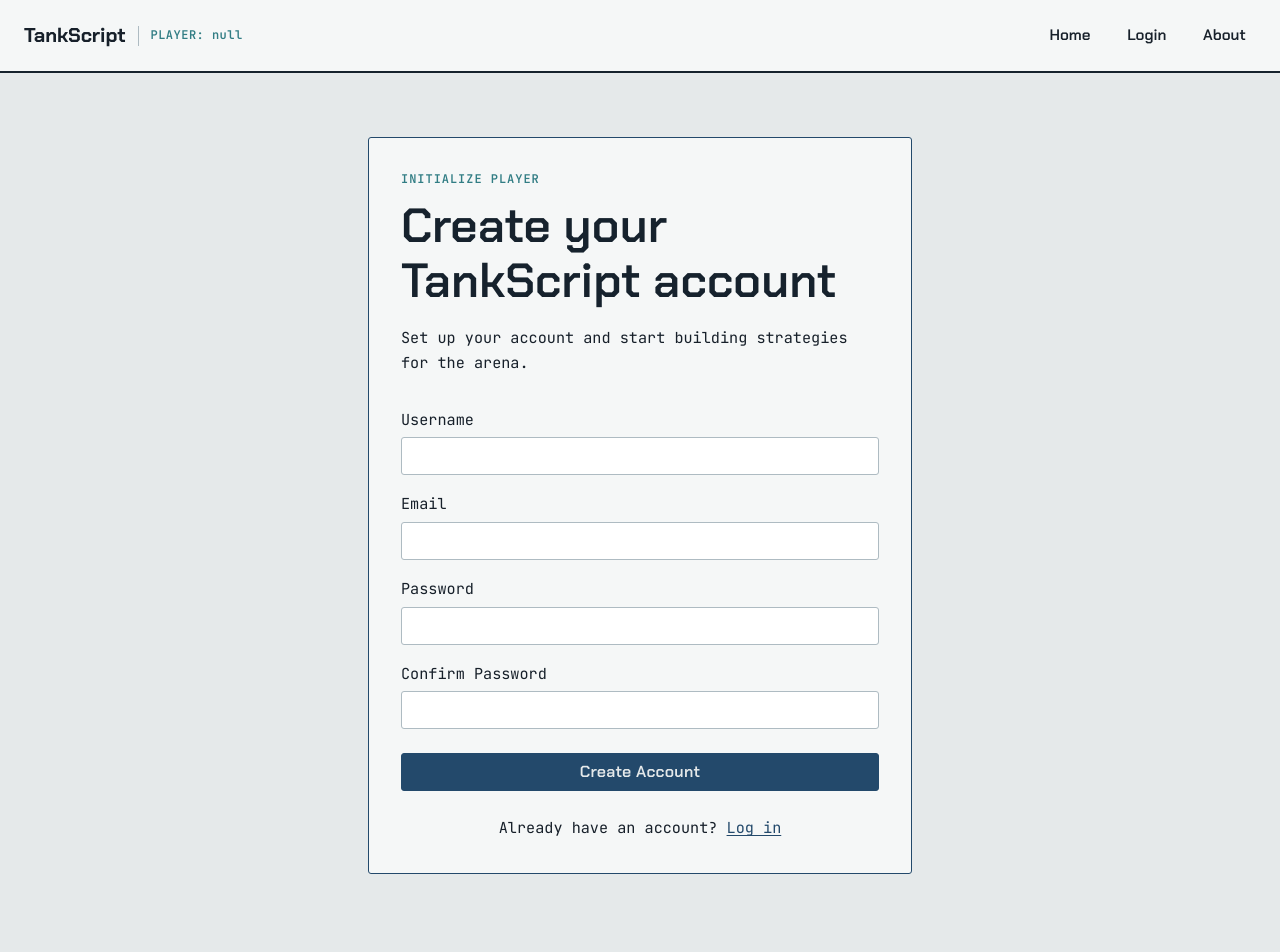
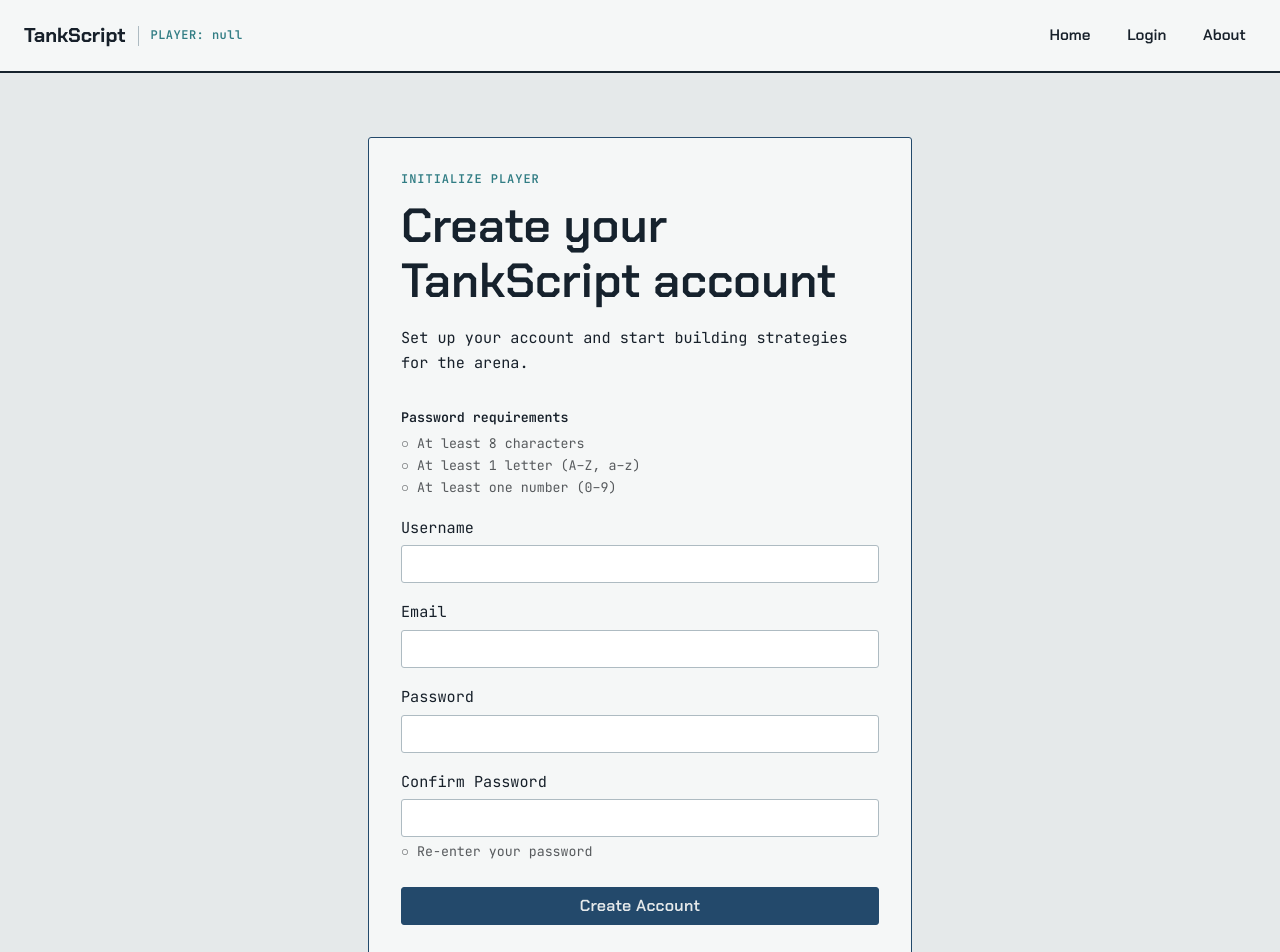
Before and after one commit to HaddenSmith/TankScript, a React (Vite) app: page /register in a window 1280 px wide. Shown: the top 952 px of the page. Built offline with nearby package versions, Linux system fonts and the light colour scheme; no server answers.

Commit message:
Add live password validation feedback to registration

```diff
--- a/frontend/src/register/register.jsx
+++ b/frontend/src/register/register.jsx
@@ -4,11 +4,40 @@ import { NavLink, useNavigate } from 'react-router-dom';
 import { ScrambleText } from '../components/ScrambleText';
 import { createAccount } from '../services/api';
 
+function checkPassword(password) {
+  return {
+    longEnough: password.length >= 8,
+    withinLimit: password.length <= 128,
+    hasLetter: /[A-Za-z]/.test(password),
+    hasNumber: /[0-9]/.test(password),
+  };
+}
+
 export function Register({ onUsernameChange }) {
   const [message, setMessage] = useState(null);
   const [isSubmitting, setIsSubmitting] = useState(false);
+  const [password, setPassword] = useState('');
+  const [confirmPassword, setConfirmPassword] = useState('');
   const isSubmittingRef = useRef(false);
   const navigate = useNavigate();
+
+  const { longEnough, hasLetter, hasNumber } = checkPassword(password);
+  const passwordRequirements = [
+    { text: 'At least 8 characters', met: longEnough },
+    { text: 'At least 1 letter (A–Z, a–z)', met: hasLetter },
+    { text: 'At least one number (0–9)', met: hasNumber },
+  ];
+
+  const passwordsMatch = password !== '' && password === confirmPassword;
+  let confirmationIcon = '○';
+  let confirmationText = 'Re-enter your password';
+  if (passwordsMatch) {
+    confirmationIcon = '✓';
+    confirmationText = 'Passwords match';
+  } else if (confirmPassword) {
+    confirmationIcon = '×';
+    confirmationText = 'Passwords do not match';
+  }
 
   function handleSubmit(e) {
     e.preventDefault();
@@ -45,17 +74,18 @@ export function Register({ onUsernameChange }) {
       return;
     }
 
-    if (password.length < 8) {
+    const { longEnough, withinLimit, hasLetter, hasNumber } = checkPassword(password);
+    if (!longEnough) {
       setMessage({ type: 'danger', text: 'Password must be at least 8 characters.' });
       return;
     }
 
-    if (password.length > 128) {
+    if (!withinLimit) {
       setMessage({ type: 'danger', text: 'Password must be no more than 128 characters.' });
       return;
     }
 
-    if (!/[A-Za-z]/.test(password) || !/[0-9]/.test(password)) {
+    if (!hasLetter || !hasNumber) {
       setMessage({ type: 'danger', text: 'Password must contain at least one letter and one number.' });
       return;
     }
@@ -106,6 +136,23 @@ export function Register({ onUsernameChange }) {
               {message.text}
             </div>
           )}
+          <div className="mb-3">
+            <p id="password-requirements-heading" className="small fw-semibold mb-1">Password requirements</p>
+            <ul
+              id="password-requirements"
+              className="form-text list-unstyled m-0"
+              role="list"
+              aria-labelledby="password-requirements-heading"
+              aria-live="polite"
+            >
+              {passwordRequirements.map(({ text, met }) => (
+                <li className="d-flex gap-2" key={text} aria-atomic="true">
+                  <span className={met ? 'text-success' : undefined} aria-hidden="true">{met ? '✓' : '○'}</span>
+                  <span>{text}<span className="visually-hidden">{met ? ', met' : ', incomplete'}</span></span>
+                </li>
+              ))}
+            </ul>
+          </div>
           <div className="register-field">
             <label htmlFor="username">Username</label>
             <input className="form-control" type="text" id="username" name="username" autoComplete="username" onChange={() => setMessage(null)} required />
@@ -116,11 +163,39 @@ export function Register({ onUsernameChange }) {
           </div>
           <div className="register-field">
             <label htmlFor="password">Password</label>
-            <input className="form-control" type="password" id="password" name="password" autoComplete="new-password" onChange={() => setMessage(null)} required />
+            <input
+              className="form-control"
+              type="password"
+              id="password"
+              name="password"
+              autoComplete="new-password"
+              aria-describedby="password-requirements"
+              onChange={(event) => {
+                setPassword(event.target.value);
+                setMessage(null);
+              }}
+              required
+            />
           </div>
           <div className="register-field">
             <label htmlFor="confirm-password">Confirm Password</label>
-            <input className="form-control" type="password" id="confirm-password" name="confirm-password" autoComplete="new-password" onChange={() => setMessage(null)} required />
+            <input
+              className="form-control"
+              type="password"
+              id="confirm-password"
+              name="confirm-password"
+              autoComplete="new-password"
+              aria-describedby="password-confirmation"
+              onChange={(event) => {
+                setConfirmPassword(event.target.value);
+                setMessage(null);
+              }}
+              required
+            />
+            <p id="password-confirmation" className="form-text d-flex gap-2 mb-0" role="status">
+              <span className={passwordsMatch ? 'text-success' : undefined} aria-hidden="true">{confirmationIcon}</span>
+              <span>{confirmationText}</span>
+            </p>
           </div>
           <button className="btn btn-primary register-submit" type="submit" disabled={isSubmitting}>
             {isSubmitting ? 'Creating Account...' : 'Create Account'}
```
Also changed, not shown: 1 other file (tests, documents, lock files or other folders).
